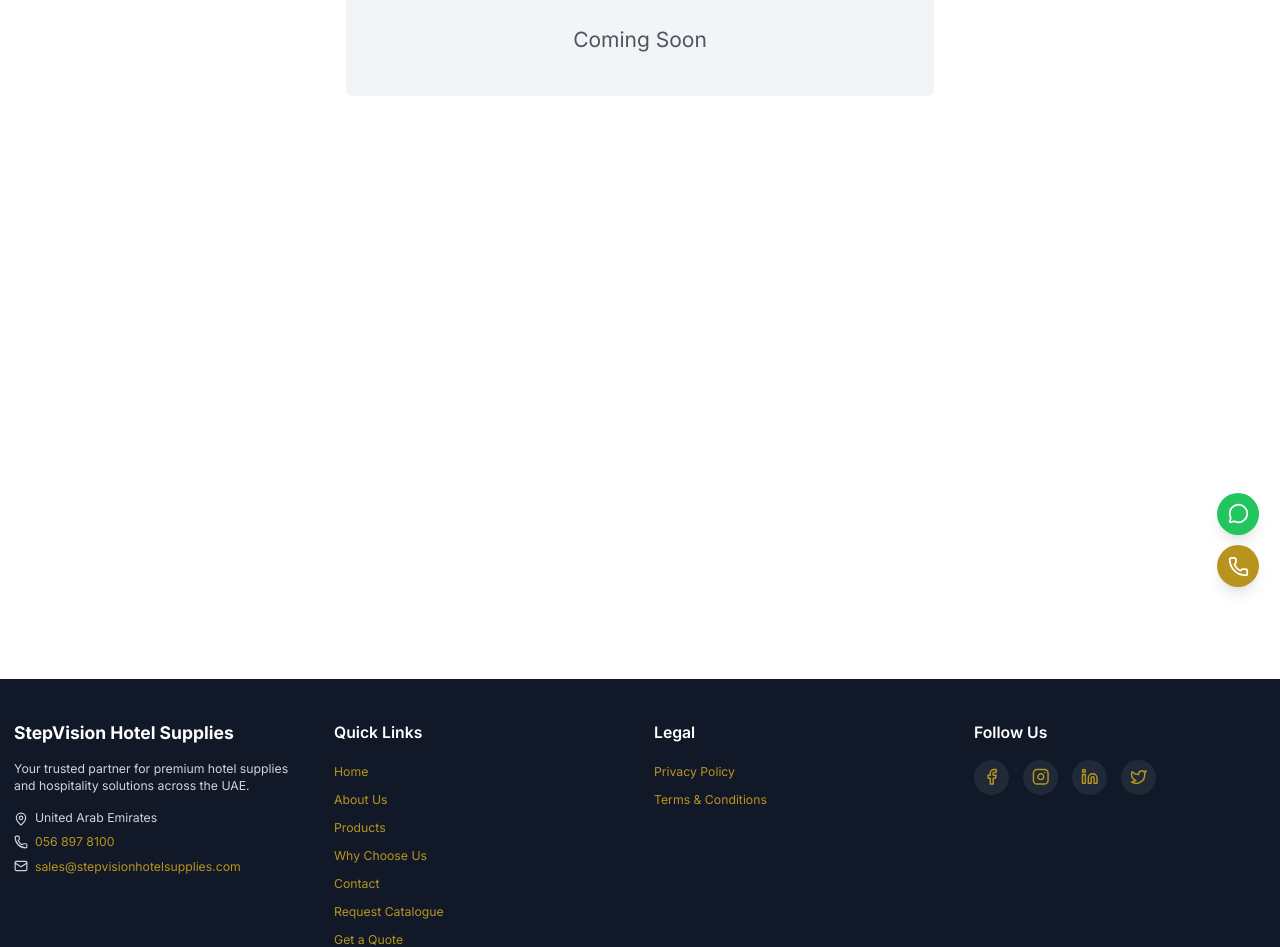
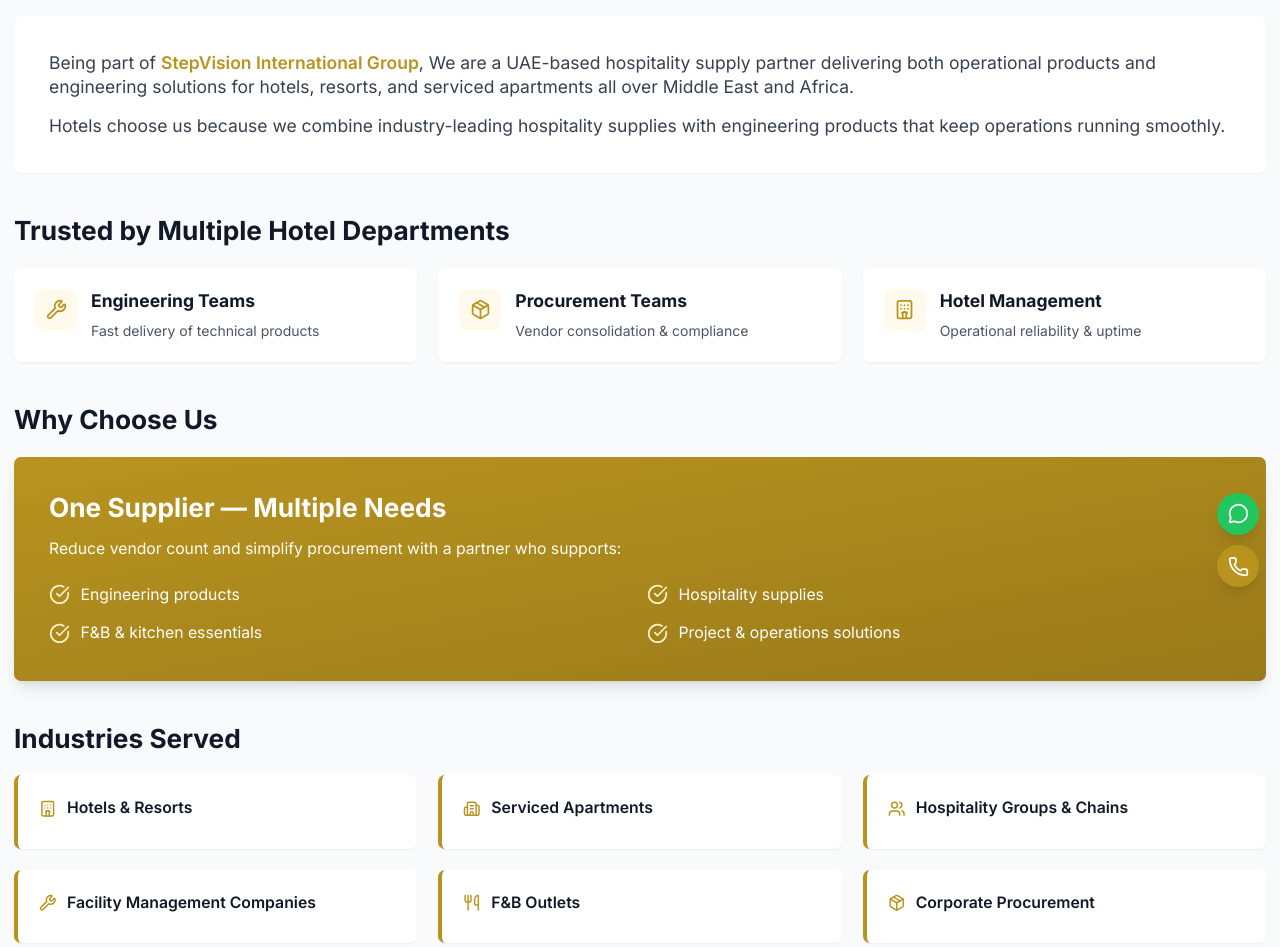
Before and after one commit to ayishamuneer4342-blip/STEPVISION, a Next.js app: page /about in a window 1280 px wide. Shown: the part 192-1139 px from the top of the page. Built offline with nearby package versions, Linux system fonts and the light colour scheme.

Commit message:
Add comprehensive About Us page content with company info and services

```diff
--- a/src/app/about/page.tsx
+++ b/src/app/about/page.tsx
@@ -1,14 +1,184 @@
+import React from 'react';
+import { Breadcrumb } from '@/components/Breadcrumb';
+import { CheckCircle, Building2, Users, Wrench, Package, Hotel, Utensils } from 'lucide-react';
+
 export default function AboutPage() {
     return (
-        <div className="container mx-auto py-12">
-            <div className="text-center max-w-2xl mx-auto">
-                <h1 className="text-4xl font-bold text-neutral-900 mb-4">
-                    About Us
-                </h1>
-                <div className="bg-neutral-100 rounded-lg p-12 mt-8">
-                    <p className="text-2xl text-neutral-600">
-                        Coming Soon
-                    </p>
+        <div className="min-h-screen bg-neutral-50">
+            <div className="container mx-auto py-8">
+                <Breadcrumb
+                    items={[
+                        { label: 'About Us' },
+                    ]}
+                />
+
+                {/* Hero Section */}
+                <div className="mb-12">
+                    <h1 className="text-4xl md:text-5xl font-bold text-neutral-900 mb-6">
+                        StepVision Hotel and Engineering Supplies
+                    </h1>
+                    <div className="bg-white rounded-lg shadow-sm p-8 md:p-10">
+                        <p className="text-lg md:text-xl text-neutral-700 leading-relaxed mb-4">
+                            Being part of <span className="font-semibold text-primary-600">StepVision International Group</span>,
+                            We are a UAE-based hospitality supply partner delivering both operational products and engineering
+                            solutions for hotels, resorts, and serviced apartments all over Middle East and Africa.
+                        </p>
+                        <p className="text-lg md:text-xl text-neutral-700 leading-relaxed">
+                            Hotels choose us because we combine industry-leading hospitality supplies with engineering products
+                            that keep operations running smoothly.
+                        </p>
+                    </div>
+                </div>
+
+                {/* Trusted by Multiple Hotel Departments */}
+                <div className="mb-12">
+                    <h2 className="text-3xl font-bold text-neutral-900 mb-6">
+                        Trusted by Multiple Hotel Departments
+                    </h2>
+                    <div className="grid grid-cols-1 md:grid-cols-3 gap-6">
+                        <div className="bg-white rounded-lg shadow-sm p-6 hover:shadow-md transition-shadow">
+                            <div className="flex items-start space-x-4">
+                                <div className="bg-primary-100 rounded-lg p-3">
+                                    <Wrench className="w-6 h-6 text-primary-600" />
+                                </div>
+                                <div>
+                                    <h3 className="text-xl font-bold text-neutral-900 mb-2">
+                                        Engineering Teams
+                                    </h3>
+                                    <p className="text-neutral-600">
+                                        Fast delivery of technical products
+                                    </p>
+                                </div>
+                            </div>
+                        </div>
+
+                        <div className="bg-white rounded-lg shadow-sm p-6 hover:shadow-md transition-shadow">
+                            <div className="flex items-start space-x-4">
+                                <div className="bg-primary-100 rounded-lg p-3">
+                                    <Package className="w-6 h-6 text-primary-600" />
+                                </div>
+                                <div>
+                                    <h3 className="text-xl font-bold text-neutral-900 mb-2">
+                                        Procurement Teams
+                                    </h3>
+                                    <p className="text-neutral-600">
+                                        Vendor consolidation & compliance
+                                    </p>
+                                </div>
+                            </div>
+                        </div>
+
+                        <div className="bg-white rounded-lg shadow-sm p-6 hover:shadow-md transition-shadow">
+                            <div className="flex items-start space-x-4">
+                                <div className="bg-primary-100 rounded-lg p-3">
+                                    <Hotel className="w-6 h-6 text-primary-600" />
+                                </div>
+                                <div>
+                                    <h3 className="text-xl font-bold text-neutral-900 mb-2">
+                                        Hotel Management
+                                    </h3>
+                                    <p className="text-neutral-600">
+                                        Operational reliability & uptime
+                                    </p>
+                                </div>
+                            </div>
+                        </div>
+                    </div>
+                </div>
+
+                {/* Why Choose Us */}
+                <div className="mb-12">
+                    <h2 className="text-3xl font-bold text-neutral-900 mb-6">
+                        Why Choose Us
+                    </h2>
+                    <div className="bg-gradient-to-br from-primary-600 to-primary-700 rounded-lg shadow-lg p-8 md:p-10 text-white">
+                        <h3 className="text-2xl md:text-3xl font-bold mb-4">
+                            One Supplier — Multiple Needs
+                        </h3>
+                        <p className="text-lg mb-6 text-primary-50">
+                            Reduce vendor count and simplify procurement with a partner who supports:
+                        </p>
+                        <div className="grid grid-cols-1 md:grid-cols-2 gap-4">
+                            <div className="flex items-center space-x-3">
+                                <CheckCircle className="w-6 h-6 text-primary-200 flex-shrink-0" />
+                                <span className="text-lg">Engineering products</span>
+                            </div>
+                            <div className="flex items-center space-x-3">
+                                <CheckCircle className="w-6 h-6 text-primary-200 flex-shrink-0" />
+                                <span className="text-lg">Hospitality supplies</span>
+                            </div>
+                            <div className="flex items-center space-x-3">
+                                <CheckCircle className="w-6 h-6 text-primary-200 flex-shrink-0" />
+                                <span className="text-lg">F&B & kitchen essentials</span>
+                            </div>
+                            <div className="flex items-center space-x-3">
+                                <CheckCircle className="w-6 h-6 text-primary-200 flex-shrink-0" />
+                                <span className="text-lg">Project & operations solutions</span>
+                            </div>
+                        </div>
+                    </div>
+                </div>
+
+                {/* Industries Served */}
+                <div className="mb-12">
+                    <h2 className="text-3xl font-bold text-neutral-900 mb-6">
+                        Industries Served
+                    </h2>
+                    <div className="grid grid-cols-1 md:grid-cols-2 lg:grid-cols-3 gap-6">
+                        <div className="bg-white rounded-lg shadow-sm p-6 border-l-4 border-primary-600">
+                            <div className="flex items-center space-x-3 mb-2">
+                                <Hotel className="w-5 h-5 text-primary-600" />
+                                <h3 className="text-lg font-semibold text-neutral-900">
+                                    Hotels & Resorts
+                                </h3>
+                            </div>
+                        </div>
+
+                        <div className="bg-white rounded-lg shadow-sm p-6 border-l-4 border-primary-600">
+                            <div className="flex items-center space-x-3 mb-2">
+                                <Building2 className="w-5 h-5 text-primary-600" />
+                                <h3 className="text-lg font-semibold text-neutral-900">
+                                    Serviced Apartments
+                                </h3>
+                            </div>
+                        </div>
+
+                        <div className="bg-white rounded-lg shadow-sm p-6 border-l-4 border-primary-600">
+                            <div className="flex items-center space-x-3 mb-2">
+                                <Users className="w-5 h-5 text-primary-600" />
+                                <h3 className="text-lg font-semibold text-neutral-900">
+                                    Hospitality Groups & Chains
+                                </h3>
+                            </div>
+                        </div>
+
+                        <div className="bg-white rounded-lg shadow-sm p-6 border-l-4 border-primary-600">
+                            <div className="flex items-center space-x-3 mb-2">
+                                <Wrench className="w-5 h-5 text-primary-600" />
+                                <h3 className="text-lg font-semibold text-neutral-900">
+                                    Facility Management Companies
+                                </h3>
+                            </div>
+                        </div>
+
+                        <div className="bg-white rounded-lg shadow-sm p-6 border-l-4 border-primary-600">
+                            <div className="flex items-center space-x-3 mb-2">
+                                <Utensils className="w-5 h-5 text-primary-600" />
+                                <h3 className="text-lg font-semibold text-neutral-900">
+                                    F&B Outlets
+                                </h3>
+                            </div>
+                        </div>
+
+                        <div className="bg-white rounded-lg shadow-sm p-6 border-l-4 border-primary-600">
+                            <div className="flex items-center space-x-3 mb-2">
+                                <Package className="w-5 h-5 text-primary-600" />
+                                <h3 className="text-lg font-semibold text-neutral-900">
+                                    Corporate Procurement
+                                </h3>
+                            </div>
+                        </div>
+                    </div>
                 </div>
             </div>
         </div>
```
